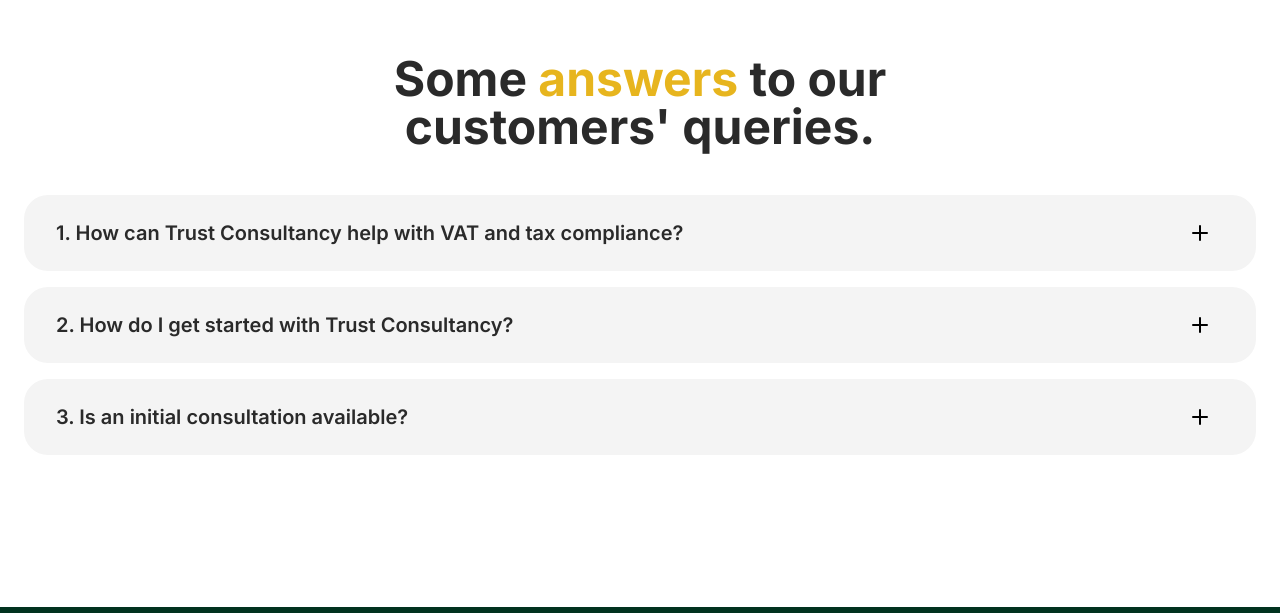
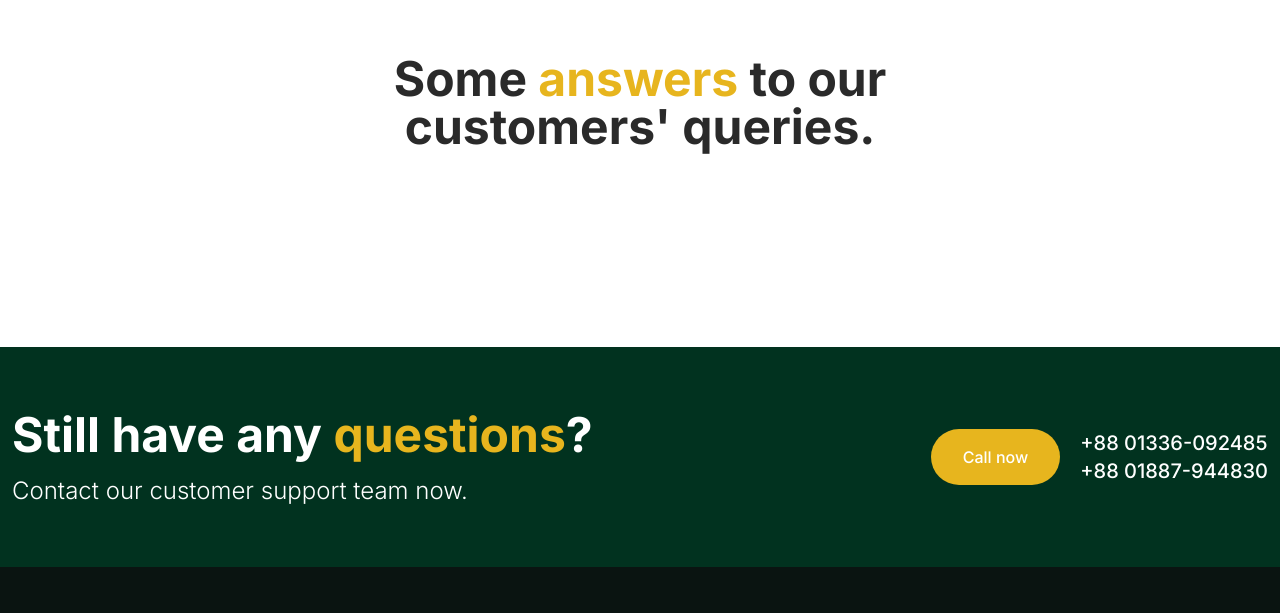
Before and after one commit to nasif07/trust-consultancy-client, a React (Vite) app: page /company-accounts in a window 1280 px wide. Shown: the part 1774-2387 px from the top of the page. Built offline with nearby package versions, Linux system fonts and the light colour scheme.

Commit message:
replace faq question for all pages

```diff
--- a/src/Components/Faq.jsx
+++ b/src/Components/Faq.jsx
@@ -1,24 +1,7 @@
 import { useState } from "react";
 import { motion, AnimatePresence } from "framer-motion";
-const data = [
-  {
-    title: "1. How can Trust Consultancy help with VAT and tax compliance?",
-    description:
-      "We assist businesses in tax planning, filing, dispute resolution, and compliance with Bangladesh’s tax regulations to ensure smooth operations and avoid penalties",
-  },
-  {
-    title: "2. How do I get started with Trust Consultancy?",
-    description:
-      "You can contact us via phone, email, or visit our office. Our team will assess your needs and provide tailored solutions.",
-  },
-  {
-    title: "3. Is an initial consultation available?",
-    description:
-      "Yes, we offer an initial consultation to understand your requirements and provide guidance on how we can assist your business.",
-  },
-];
 
-const Faq = () => {
+const Faq = ({faqData}) => {
   const [isOpen, setIsOpen] = useState(null);
 
   const handleToggle = (idx) =>
@@ -52,7 +35,7 @@
               transition: { staggerChildren: 0.1 },
             },
           }}>
-          {data?.map((item, idx) => (
+          {faqData?.map((item, idx) => (
             <motion.div
               key={idx}
               className="bg-[#F4F4F4] rounded-3xl"
--- a/src/Pages/BidaServices/BidaServices.jsx
+++ b/src/Pages/BidaServices/BidaServices.jsx
@@ -35,6 +35,19 @@
     },
   ];
 
+  const faqData = [
+    {
+      title: "1. What is BIDA, and why is it important?",
+      description:
+        "BIDA (Bangladesh Investment Development Authority) facilitates foreign and local investments.",
+    },
+    {
+      title: "2. How do you assist with BIDA approvals?",
+      description:
+        "We help with documentation, approvals, and regulatory compliance for investors.",
+    },
+  ];
+
   return (
     <>
       <HeroBanner
@@ -46,7 +59,7 @@
       <ServiceListView
         title={"Our BIDA Services"}
         itemData={lists}></ServiceListView>
-      <Faq></Faq>
+      <Faq faqData={faqData}></Faq>
     </>
   );
 };
--- a/src/Pages/CompanyLaw/CompanyLaw.jsx
+++ b/src/Pages/CompanyLaw/CompanyLaw.jsx
@@ -47,6 +47,19 @@
     },
   ];
 
+  const faqData = [
+    {
+      title: "1. What company law services do you offer?",
+      description:
+        "We assist in company registration, compliance, corporate governance, and legal advisory.",
+    },
+    {
+      title: "2. How can you help with corporate compliance?",
+      description:
+        "We ensure businesses adhere to legal frameworks, avoiding legal risks and penalties.",
+    },
+  ];
+
   return (
     <>
       <HeroBanner
@@ -58,7 +71,7 @@
       <ServiceListView
         title={"Our Company Law Services"}
         itemData={lists}></ServiceListView>
-      <Faq></Faq>
+      <Faq faqData={faqData}></Faq>
     </>
   );
 };
--- a/src/Pages/Fire&EnvironmentalServices/Fire&EnvironmentalServices.jsx
+++ b/src/Pages/Fire&EnvironmentalServices/Fire&EnvironmentalServices.jsx
@@ -38,6 +38,19 @@
       ],
     },
   ];
+
+  const faqData = [
+    {
+      title: "1. Why is fire and environmental certification necessary?",
+      description:
+        "It ensures business compliance with safety and environmental laws, preventing legal issues.",
+    },
+    {
+      title: "2. How can you help obtain these certificates?",
+      description:
+        "We assist in preparing documents, liaising with authorities, and ensuring compliance.",
+    },
+  ];
   return (
     <>
       <HeroBanner
@@ -49,7 +62,7 @@
       <ServiceListView
         title={"Our Fire & Environmental Certification Services"}
         itemData={lists}></ServiceListView>
-      <Faq></Faq>
+      <Faq faqData={faqData}></Faq>
     </>
   );
 };
--- a/src/Pages/Home/Banner.jsx
+++ b/src/Pages/Home/Banner.jsx
@@ -9,7 +9,7 @@
 
 const Banner = () => {
   return (
-    <section className="max-w-[1300px] mx-auto pt-4 pb-10 lg:py-28 px-3 md:px-10 lg:px-0 flex flex-col lg:flex-row gap-10 justify-between items-center font-inter">
+    <section className="max-w-[1300px] mx-auto pt-4 pb-10 lg:py-28 px-3 md:px-10 lg:px-0 flex flex-col lg:flex-row gap-40 items-center font-inter">
       <motion.div
         initial={{ x: -100, opacity: 0 }}
         animate={{ x: 0, opacity: 1 }}
--- a/src/Pages/Home/Home.jsx
+++ b/src/Pages/Home/Home.jsx
@@ -6,6 +6,23 @@
 import Services from "./Services";
 
 const Home = () => {
+  const faqData = [
+    {
+      title: "1. How can Trust Consultancy help with VAT and tax compliance?",
+      description:
+        "We assist businesses in tax planning, filing, dispute resolution, and compliance with Bangladesh’s tax regulations to ensure smooth operations and avoid penalties",
+    },
+    {
+      title: "2. How do I get started with Trust Consultancy?",
+      description:
+        "You can contact us via phone, email, or visit our office. Our team will assess your needs and provide tailored solutions.",
+    },
+    {
+      title: "3. Is an initial consultation available?",
+      description:
+        "Yes, we offer an initial consultation to understand your requirements and provide guidance on how we can assist your business.",
+    },
+  ];
   return (
     <div className="font-inter">
       <Banner></Banner>
@@ -13,7 +30,7 @@
       <Missions></Missions>
       <ChooseUs></ChooseUs>
       <Reviews></Reviews>
-      <Faq></Faq>
+      <Faq faqData={faqData}></Faq>
     </div>
   );
 };
--- a/src/Pages/Irc&ErcServices/Irc&ErcServices.jsx
+++ b/src/Pages/Irc&ErcServices/Irc&ErcServices.jsx
@@ -38,6 +38,19 @@
       ],
     },
   ];
+
+  const faqData = [
+    {
+      title: "1. What are IRC & ERC, and who needs them?",
+      description:
+        "Import Registration Certificates (IRC) and Export Registration Certificates (ERC) are required for businesses engaged in import-export activities",
+    },
+    {
+      title: "2. How long does the process take?",
+      description:
+        "Processing time depends on the regulatory approvals and documentation provided.",
+    },
+  ];
   return (
     <>
       <HeroBanner
@@ -49,7 +62,7 @@
       <ServiceListView
         title={"Our IRC & ERC Services"}
         itemData={lists}></ServiceListView>
-      <Faq></Faq>
+      <Faq faqData={faqData}></Faq>
     </>
   );
 };
--- a/src/Pages/RefundAndCarryForward/RefundAndCarryForward.jsx
+++ b/src/Pages/RefundAndCarryForward/RefundAndCarryForward.jsx
@@ -39,6 +39,19 @@
     },
   ];
 
+  const faqData = [
+    {
+      title: "1. How do VAT refunds work?",
+      description:
+        "Businesses that overpay VAT can apply for refunds through the tax authority.",
+    },
+    {
+      title: "2. What is tax carry forward?",
+      description:
+        "Excess tax credits can be carried forward to offset future tax liabilities.",
+    },
+  ];
+
   return (
     <>
       <HeroBanner
@@ -52,7 +65,7 @@
       <ServiceListView
         title={"Our Refund & Carry Forward Services"}
         itemData={lists}></ServiceListView>
-      <Faq></Faq>
+      <Faq faqData={faqData}></Faq>
     </>
   );
 };
--- a/src/Pages/TradeLicense/TradeLicense.jsx
+++ b/src/Pages/TradeLicense/TradeLicense.jsx
@@ -47,6 +47,18 @@
     },
   ];
 
+  const faqData = [
+    {
+      title: "1. Who needs a trade license?",
+      description:
+        "Every business in Bangladesh must have a valid trade license to operate legally.",
+    },
+    {
+      title: "2. How long does it take to get a trade license?",
+      description:
+        " Processing time varies but usually takes a few weeks, depending on documentation and regulatory approvals.",
+    },
+  ];
   return (
     <>
       <HeroBanner
@@ -58,7 +70,7 @@
       <ServiceListView
         title={"Our Trade License Services"}
         itemData={lists}></ServiceListView>
-      <Faq></Faq>
+      <Faq faqData={faqData}></Faq>
     </>
   );
 };
--- a/src/Pages/VatAndTax/VatAndTax.jsx
+++ b/src/Pages/VatAndTax/VatAndTax.jsx
@@ -48,7 +48,19 @@
         }
     ];
 
+    const faqData = [
+        {
+          title: "1. Why do I need VAT & Tax consulting services?",
 
+          description:
+            "Our services help businesses comply with tax regulations, avoid penalties, and optimize financial strategies.",
+        },
+        {
+          title: "2. How often do I need to file VAT returns?",
+          description:
+            "VAT returns must be filed monthly as per Bangladesh’s regulations.",
+        }
+      ];
 
   return (
     <>
@@ -59,7 +71,7 @@
           "At Trust Consultancy, we specialize in providing comprehensive VAT and tax consulting services tailored to businesses operating in Bangladesh. Navigating the complexities of tax regulations can be challenging, but with our expertise, you can ensure compliance, minimize liabilities, and optimize financial efficiency."
         }></HeroBanner>
         <ServiceListView title={"Our VAT & Tax Services"} itemData={lists}></ServiceListView>
-      <Faq></Faq>
+      <Faq faqData={faqData}></Faq>
     </>
   );
 };
--- a/src/Pages/VatAndTexCaseSolutions/VatAndTexCaseSolutions.jsx
+++ b/src/Pages/VatAndTexCaseSolutions/VatAndTexCaseSolutions.jsx
@@ -9,33 +9,46 @@
       items: [
         "Representation in tax audits, investigations, and dispute settlements.",
         "Assistance in responding to tax authority queries and notices.",
-                "Legal support for tax appeals and litigation."
-            ]
+        "Legal support for tax appeals and litigation.",
+      ],
     },
     {
       title: "VAT & Tax Compliance Advisory",
       items: [
         "Ensuring businesses comply with VAT and tax regulations.",
         "Expert guidance on tax liabilities, exemptions, and deductions.",
-                "Review of tax filings to prevent compliance issues."
-            ]
+        "Review of tax filings to prevent compliance issues.",
+      ],
     },
     {
       title: "Refund & Carry Forward Assistance",
       items: [
         "Assistance with VAT and tax refund claims.",
         "Support for carrying forward excess tax credits.",
-                "Proper documentation and submission for quick processing."
-            ]
+        "Proper documentation and submission for quick processing.",
+      ],
     },
     {
       title: "Tax Planning & Risk Management",
       items: [
         "Strategic tax planning to minimize liabilities.",
         "Risk assessment and mitigation strategies.",
-                "Proactive solutions to avoid future tax disputes."
-            ]
-        }
+        "Proactive solutions to avoid future tax disputes.",
+      ],
+    },
+  ];
+
+  const faqData = [
+    {
+      title: "1. What should I do if I receive a tax notice?",
+      description:
+        "We provide expert guidance in responding to tax notices and resolving disputes.",
+    },
+    {
+      title: "2. Can you represent my business in tax audits?",
+      description:
+        "Yes, we offer professional representation in tax audits and dispute resolution.",
+    },
   ];
   return (
     <>
@@ -48,7 +61,7 @@
       <ServiceListView
         title={"Our VAT & Tax Case Solutions"}
         itemData={lists}></ServiceListView>
-      <Faq></Faq>
+      <Faq faqData={faqData}></Faq>
     </>
   );
 };
```
Also changed, not shown: src/Shared/Navbar.jsx (+28 -8 lines). Lines whose indentation alone changed are shown as unchanged.
